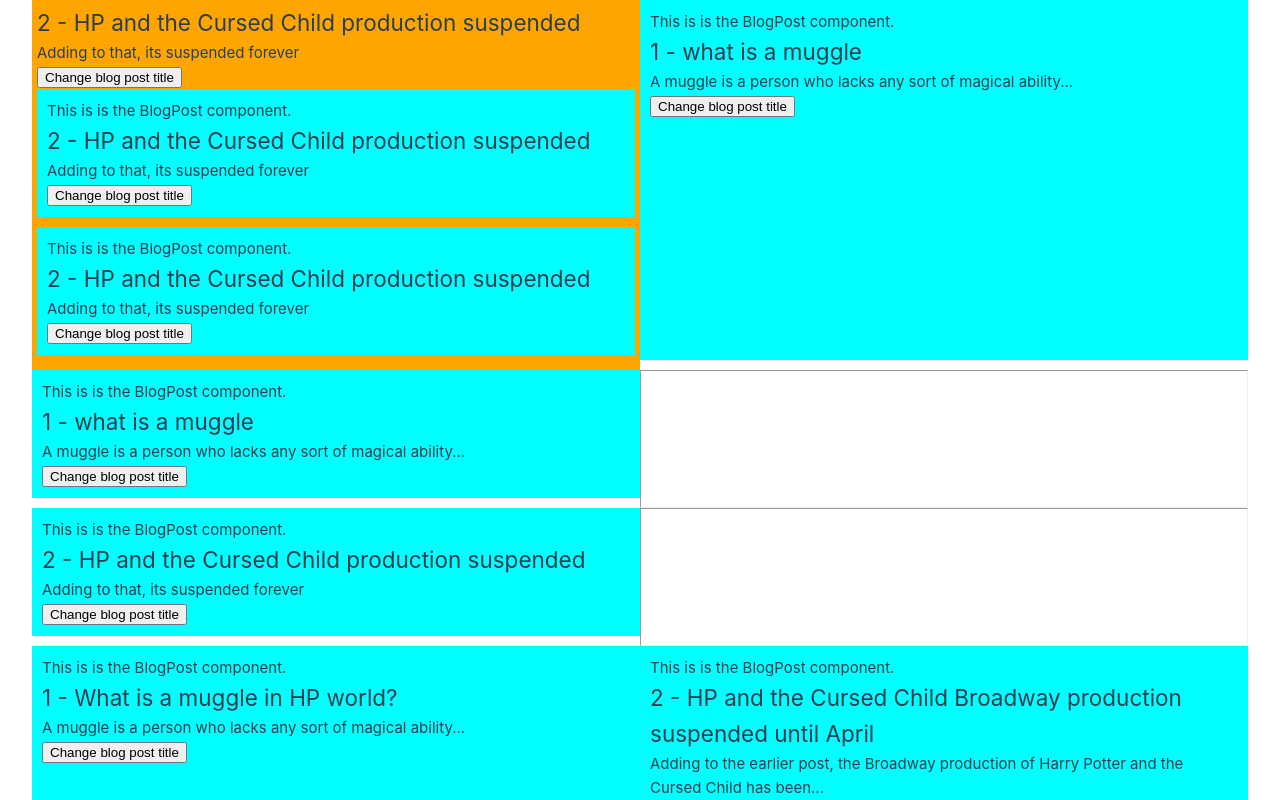
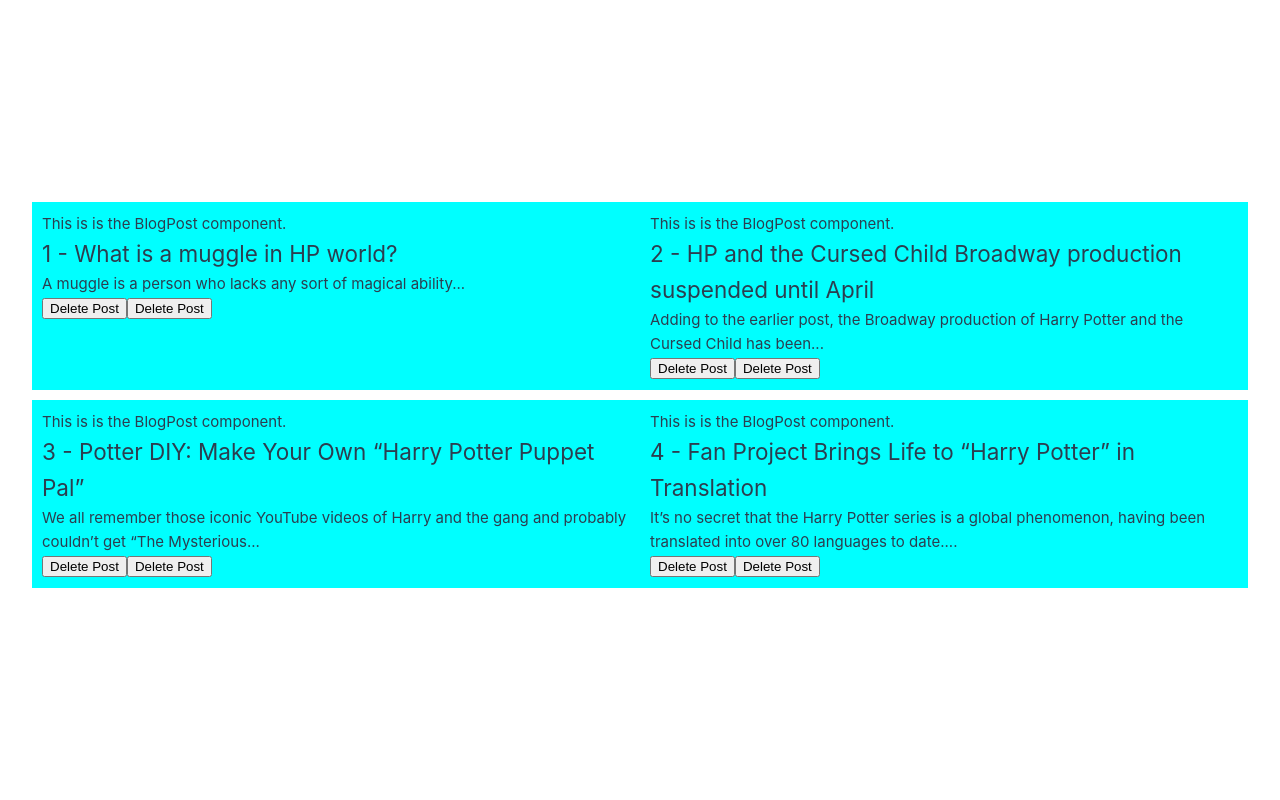
Before and after one commit to oropezalondra/learn-vue-3-with-alondra, a Vue app: page / in a window 1280 px wide. Shown: the top 800 px of the page. Built offline with nearby package versions, Linux system fonts and the light colour scheme.

Commit message:
Pass data to a parent component with custom events

```diff
--- a/src/App.vue
+++ b/src/App.vue
@@ -1,68 +1,18 @@
 <template>
-  <div style="background-color: orange; padding: 5px;">
-    <h2>{{ blogPostId }} - {{ blogPostTitle }}</h2>
-    <h4> {{ blogPostContent }}</h4>
-    <button @click="blogPostTitle = 'A different title'">
-      Change blog post title
-    </button>
-    <BlogPost
-      :id="blogPostId"
-      :blog-post-title="blogPostTitle"
-      :blog-post-content="blogPostContent"
-    ></BlogPost>
-    <BlogPost
-      :id="blogPostId"
-      :blog-post-title="blogPostTitle"
-      :blog-post-content="blogPostContent"
-    ></BlogPost>
-
-  </div>
-  <BlogPost id="1"
-  blogPostTitle="what is a muggle"
-  blogPostContent="A muggle is a person who lacks any sort of magical ability..."
-  ></BlogPost>
-
-  <BlogPost id="1"
-  blog-post-title="what is a muggle"
-  blog-post-content="A muggle is a person who lacks any sort of magical ability..."
-  ></BlogPost>
-
-  <hr />
-
   <BlogPost
-  :id="blogPostId"
-  :blog-post-title="blogPostTitle"
-  :blog-post-content="blogPostContent"
-  ></BlogPost>
-
-  <hr />
-
-  <BlogPost v-for="post in posts"
-  :key="post.id"
-  :id="post.id"
-  :blog-post-title="post.blogPostTitle"
-  :blog-post-content="post.blogPostContent"
-  ></BlogPost>
-
-  <hr />
-
-  <BlogPost v-for="post in posts"
+  v-for="post in posts"
   :key="post.id"
   v-bind="post"
+  @delete-blog-post="processDeletion"
   ></BlogPost>
-
 </template>
 
 <script setup>
 import {ref} from 'vue'
 import BlogPost from './BlogPost.vue';
 
-let blogPostId = ref(2)
-let blogPostTitle = ref('HP and the Cursed Child production suspended')
-let blogPostContent = ref('Adding to that, its suspended forever')
-
 let posts = ref([
-{
+  {
     id: 1,
     blogPostTitle: 'What is a muggle in HP world?',
     blogPostContent:
@@ -89,6 +39,10 @@
   }
 ])
 
+function processDeletion(id) {
+  let index = posts.value.findIndex(item => item.id == id)
+  posts.value.splice(index, 1)
+}
 </script>
 
 <style scoped></style>
--- a/src/BlogPost.vue
+++ b/src/BlogPost.vue
@@ -6,9 +6,8 @@
 
         <h2>{{ id }} - {{ blogPostTitle }}</h2>
         <h4>{{ blogPostContent }}</h4>
-        <button @click="changeBlogPostTitle">
-            Change blog post title
-        </button>
+        <button @click="$emit('delete-blog-post', id)">Delete Post</button>
+        <button @click="emitDeletePostEvent(id)">Delete Post</button>
     </div>
 </template>
 
@@ -17,19 +16,13 @@
 
 let message = ref('This is is the BlogPost component.')
 
-let props = defineProps(['id','blogPostTitle','blogPostContent'])
+defineProps(['id','blogPostTitle','blogPostContent'])
 
-function changeBlogPostTitle() {
-    blogPostTitle = 'a different title'
+ const emit = defineEmits(['delete-blog-post'])
+
+function emitDeletePostEvent(id) {
+    emit('delete-blog-post', id)
 }
-
-console.log(props.blogPostTitles)
-
-// defineProps({
-//     id: Number,
-//     blogPostTitle: String,
-//     blogPostContent: String
-// })
 
 </script>
 
```
